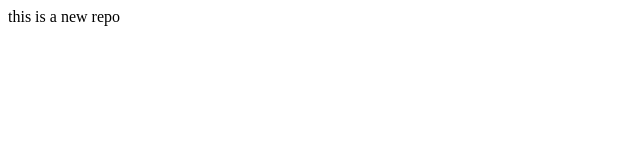
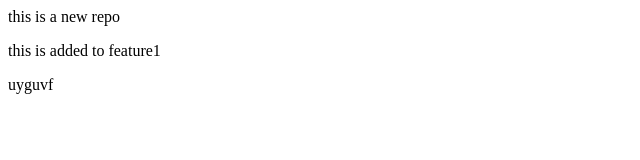
Before and after one commit to vishalverma2309/localrepo, a plain HTML site: page index.html in a window 1280 px wide. Shown: the whole page, without its empty margins (0-640 px from the left). Drawn offline with Linux system fonts and the light colour scheme.

Commit message:
add new feature

```diff
--- a/index.html
+++ b/index.html
@@ -1 +1,3 @@
 <p>this is a new repo</p>
+<p>this is added to feature1</p>
+<p>uyguvf</p>
```
